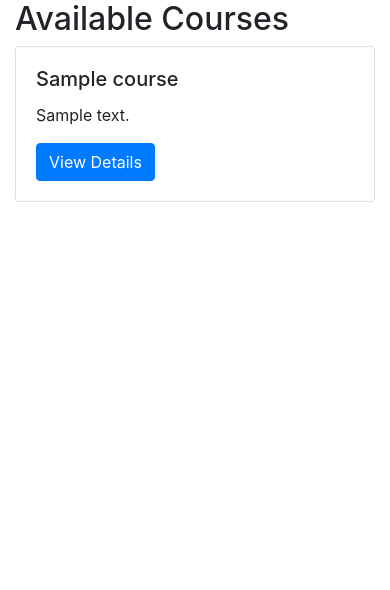
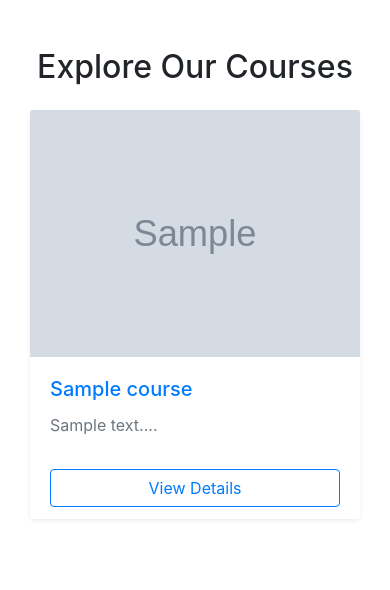
Before and after one commit to Abdulazeez41/EduCraft, a Python web app: template app/courses/templates/courses/list_courses.html in a window 390 px wide. Shown: the part 58-648 px from the top of the page. Run offline with Jinja, Linux system fonts and the light colour scheme; the template is opened without the code that fills it: most values are stand-ins (such as "Sample title", 1, 10 or a date in 2020); grey boxes marked "Sample" are stand-in pictures; some libraries are stand-ins or nearby versions.

Commit message:
style(courses): improve responsiveness of course listing page

```diff
--- a/app/courses/templates/courses/list_courses.html
+++ b/app/courses/templates/courses/list_courses.html
@@ -1,17 +1,33 @@
-<!-- app/courses/templates/courses/list_courses.html -->
 {% extends 'base.html' %} {% block content %}
-<h2>Available Courses</h2>
-
-{% for course in courses %}
-<div class="card mb-3">
-  <div class="card-body">
-    <h5 class="card-title">{{ course.title }}</h5>
-    <p class="card-text">{{ course.description }}</p>
-    <a
-      href="{{ url_for('courses.list_courses') }}"
-      class="btn btn-primary"
-      >View Details</a
-    >
+<div class="container py-5">
+  <h2 class="text-center mb-4">Explore Our Courses</h2>
+  <div class="row">
+    {% for course in courses %}
+    <div class="col-md-6 col-lg-4 mb-4">
+      <div class="card shadow-sm border-0 rounded-lg h-100">
+        <img
+          src="{{ course.image_url or 'https://via.placeholder.com/300' }}"
+          class="card-img-top"
+          alt="Course Image"
+        />
+        <div class="card-body">
+          <h5 class="card-title text-primary">{{ course.title }}</h5>
+          <p class="card-text text-muted">{{ course.description[:100] }}...</p>
+        </div>
+        <div class="card-footer bg-white border-0 text-center">
+          <a
+            href="{{ url_for('courses.view_course', course_id=course.id) }}"
+            class="btn btn-outline-primary w-100"
+            >View Details</a
+          >
+        </div>
+      </div>
+    </div>
+    {% else %}
+    <div class="col-12 text-center">
+      <p class="text-muted">No courses available at the moment.</p>
+    </div>
+    {% endfor %}
   </div>
 </div>
-{% endfor %} {% endblock %}
+{% endblock %}
```
